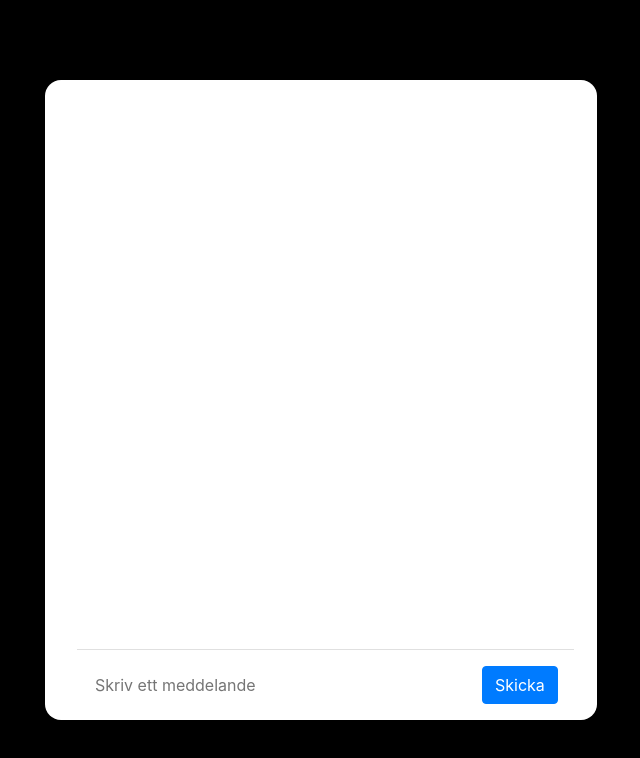
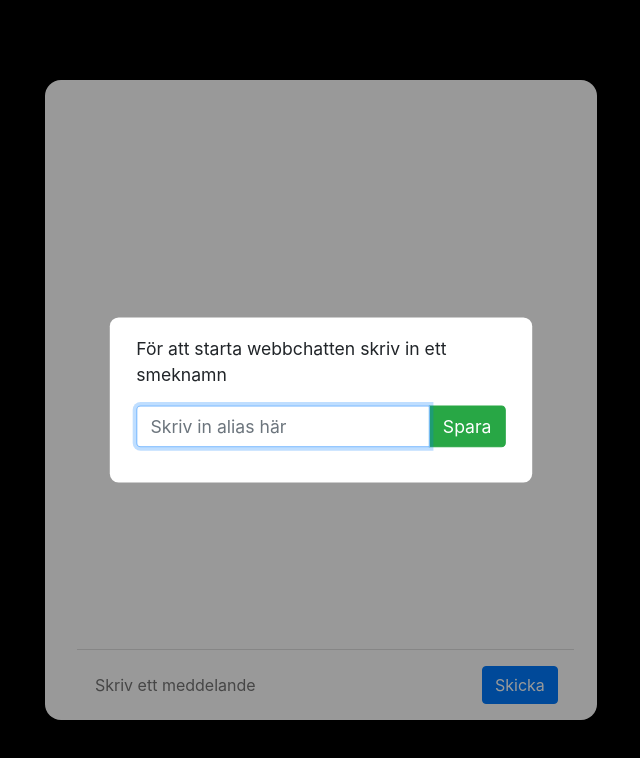
Before and after one commit to davidyanis/socket-io-chat, a website: page public/static/web/index.html in a window 1280 px wide. Shown: the whole page, without its empty margins (319-959 px from the left). Drawn offline with nearby package versions, Linux system fonts and the light colour scheme; no server answers.

Commit message:
added modal and styling

```diff
--- a/public/static/css/style.css
+++ b/public/static/css/style.css
@@ -78,3 +78,30 @@ form {
     bottom: 0;
     right: 0;
 }
+
+#initialtChatModal {
+    display: none;
+    position: fixed;
+    z-index: 1;
+    padding-top: 100px;
+    left: 0;
+    top: 0;
+    width: 100%;
+    height: 100%;
+    overflow: auto;
+    background-color: rgb(0,0,0);
+    background-color: rgba(0,0,0,0.4);
+    transform: scale(1.1);
+    transition: visibility 0s linear 0.25s, opacity 0.25s 0s, transform 0.25s;
+}
+#modalContent {
+    position: absolute;
+    display: none;
+    top: 50%;
+    left: 50%;
+    transform: translate(-50%, -50%);
+    background-color: white;
+    padding: 1rem 1.5rem;
+    width: 24rem;
+    border-radius: 0.5rem;
+}
--- a/public/static/script/script.js
+++ b/public/static/script/script.js
@@ -60,3 +60,28 @@ document.getElementById("m").addEventListener("input", function() {
         timeout = setTimeout(timeoutFunction, 3000);
     }
 })
+
+function initSite(){
+    displayModal();
+}
+
+/* var chatNickName = [] */
+var modal = document.getElementById("initialtChatModal");
+var modalContent = document.getElementById("modalContent");
+
+function displayModal() {
+    modal.style.display = "block";
+    modalContent.style.display = "block";
+}
+
+function saveNickname(){
+    console.log("gergreg")
+    axios.post('http://localhost:1337/h')
+      .then(function (response) {
+        console.log(response);
+      })
+      .catch(function (error) {
+        console.log(error);
+      });
+      console.log("dddd")
+}
--- a/public/static/web/index.html
+++ b/public/static/web/index.html
@@ -7,8 +7,9 @@
     <title>Socket io chat</title>
     <link rel="stylesheet" href="https://stackpath.bootstrapcdn.com/bootstrap/4.3.1/css/bootstrap.min.css" integrity="sha384-ggOyR0iXCbMQv3Xipma34MD+dH/1fQ784/j6cY/iJTQUOhcWr7x9JvoRxT2MZw1T" crossorigin="anonymous">
     <link rel="stylesheet" href="/static/css/style.css">
+    <script src="https://unpkg.com/axios/dist/axios.min.js"></script>
 </head>
-<body>
+<body onload="initSite()">
     <main>
 
         <section class="messageContainer">
@@ -20,6 +21,17 @@
             <input id="m" autocomplete="off" placeholder="Skriv ett meddelande"/>
             <button type="submit" class="btn btn-primary">Skicka</button>
         </form>
+        <div id="initialtChatModal">
+            <div id="modalContent">
+                <p>För att starta webbchatten skriv in ett smeknamn</p>
+                <div class="input-group mb-3">
+                    <input class="form-control" id="chatUser" type="text" name="chatUser" placeholder="Skriv in alias här" autofocus>
+                    <div class="input-group-append">
+                        <button class="btn btn-success" id="nickButton" type="button" onclick="saveNickname()">Spara</button>
+                    </div>
+                </div>
+            </div>
+        </div>
     </main>
 
     <script src="/socket.io/socket.io.js"></script>
```
Also changed, not shown: server.js (+24 -0 lines).
